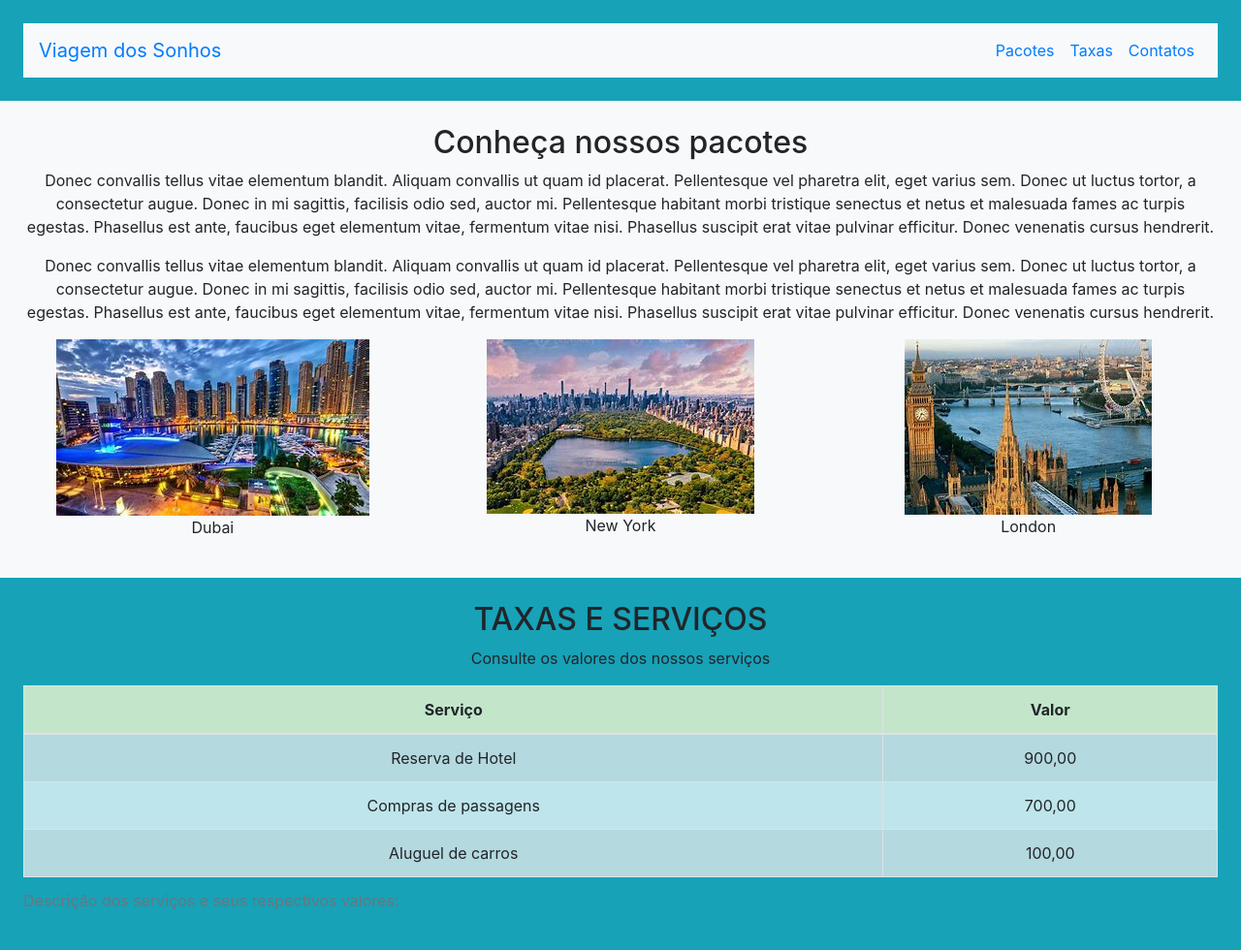
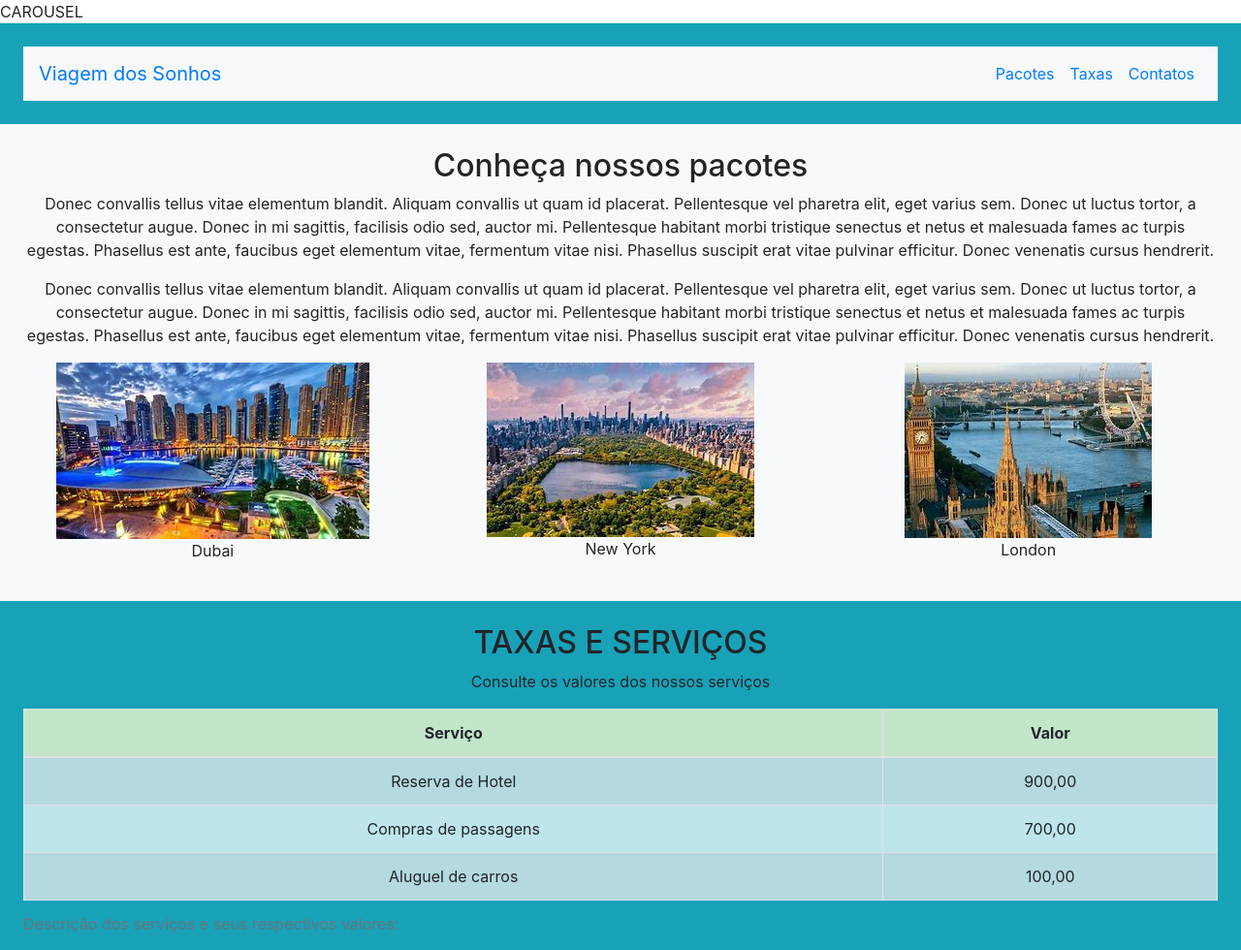
Before and after one commit to HellenDaiany/teste, a plain HTML site: page index.html in a window 1280 px wide. Shown: the top 980 px of the page at 97% size. Drawn offline with nearby package versions, Linux system fonts and the light colour scheme.

Commit message:
adicionado o carousel

```diff
--- a/index.html
+++ b/index.html
@@ -13,6 +13,7 @@
     <title>Agencia de viagens</title>
   </head>
   <body>
+    <div>CAROUSEL</div>
     <header class="container-fluid p-4 bg-info text-center">
       <nav class="navbar navbar-expand-lg bg-light">
         <a class="navbar-brand" href="#">Viagem dos Sonhos</a>
```
